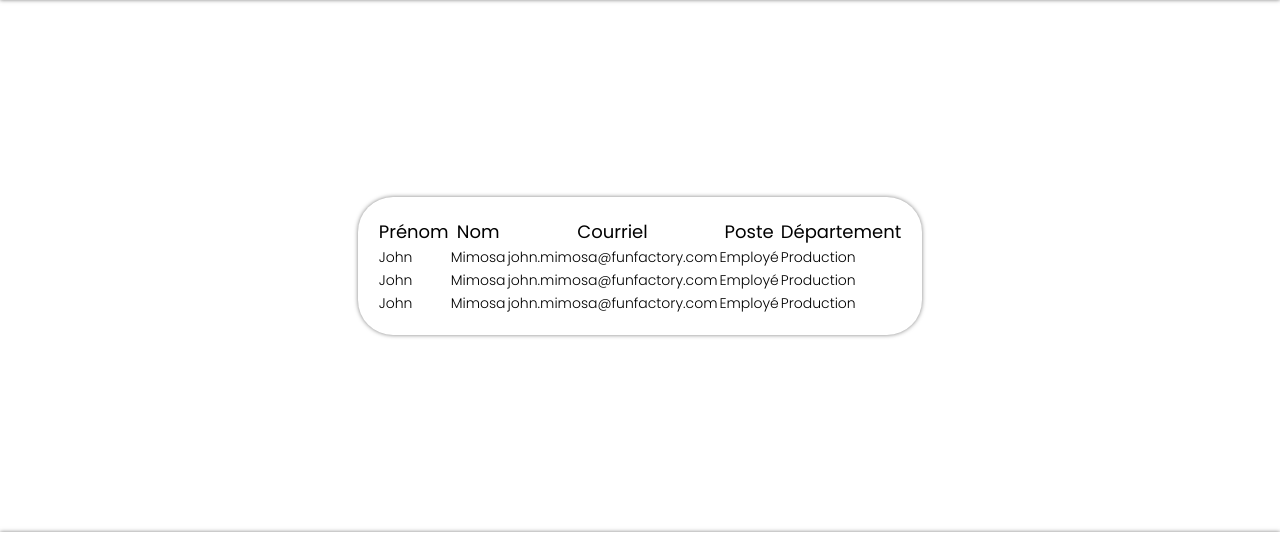
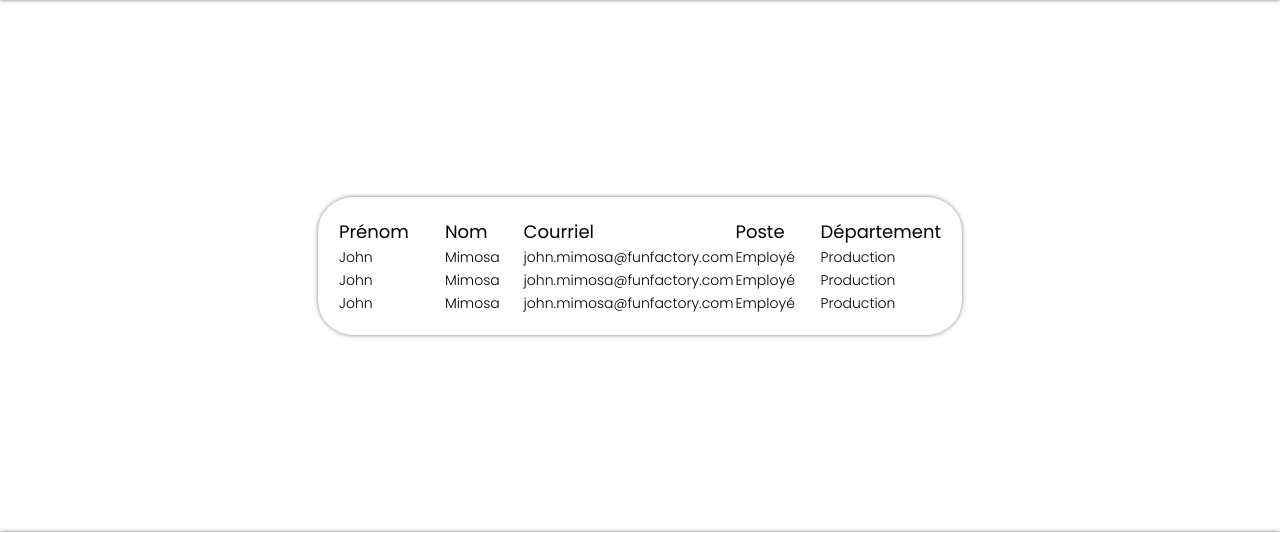
Before and after one commit to NoaSecond/SAE401-FunFactory, a PHP site: page /search.html in a window 1280 px wide. Shown: the part 104-637 px from the top of the page. Run offline with PHP 8.4, Linux system fonts and the light colour scheme.

Commit message:
Update search.css

```diff
--- a/css/search.css
+++ b/css/search.css
@@ -6,14 +6,27 @@ table {
     padding: 20px;
 }
 th {
+    text-align: left;
     font-family: 'Poppins', sans-serif;
     font-weight: 400;
     font-size: 18px;
     margin: 0px;
+}
+th:not(:last-child) {
+    padding-right: 35px;
 }
 td {
     font-family: 'Poppins', sans-serif;
     font-weight: 300;
     font-size: 14px;
     margin: 0px;
+    text-decoration: none;
+    color: black;
 }
+tr>td:first-child {
+    transition: ease-in-out 0.25s;
+    cursor: pointer;
+}
+tr>td:first-child:hover {
+    color: var(--Beer);
+}
```
